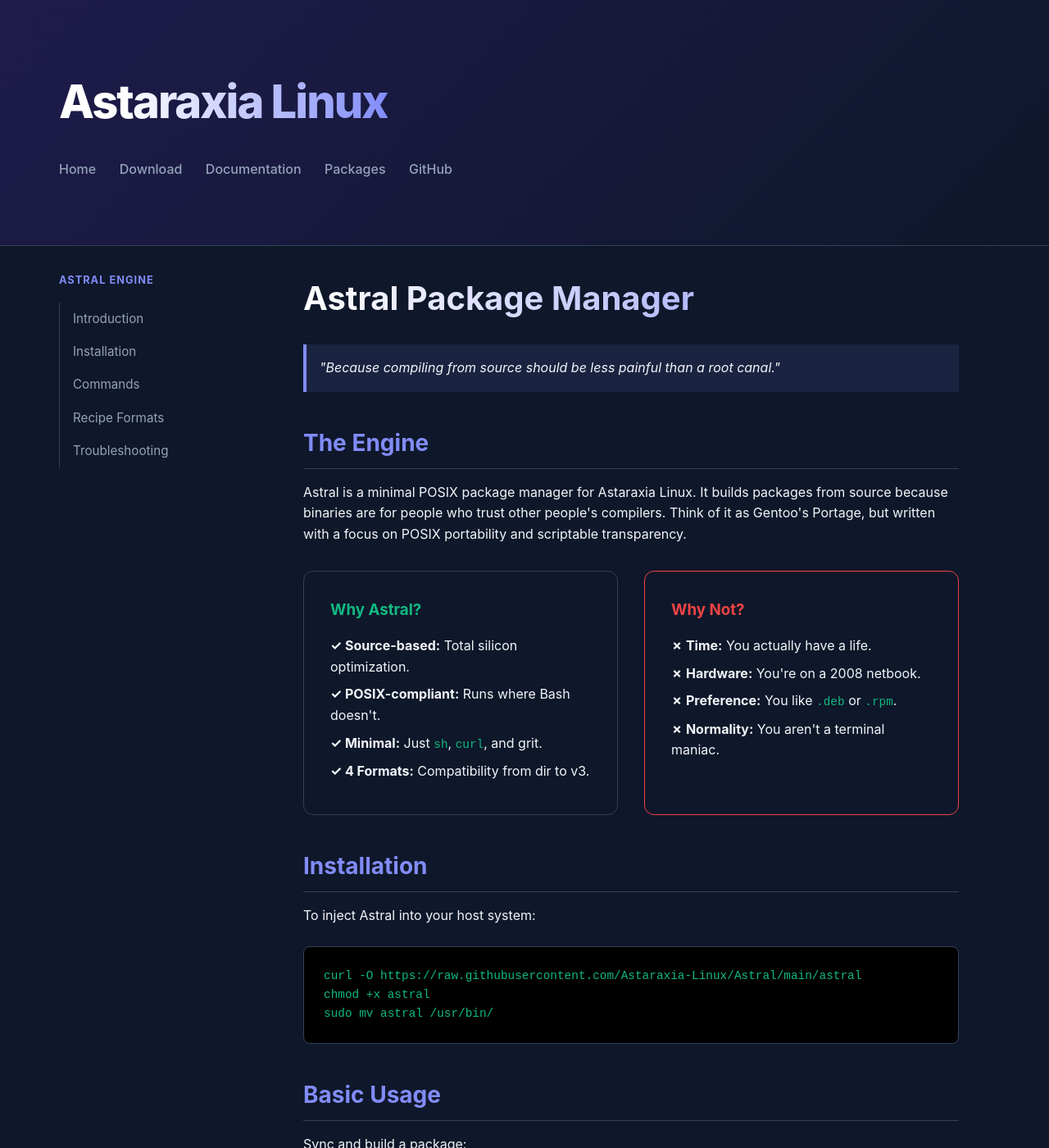
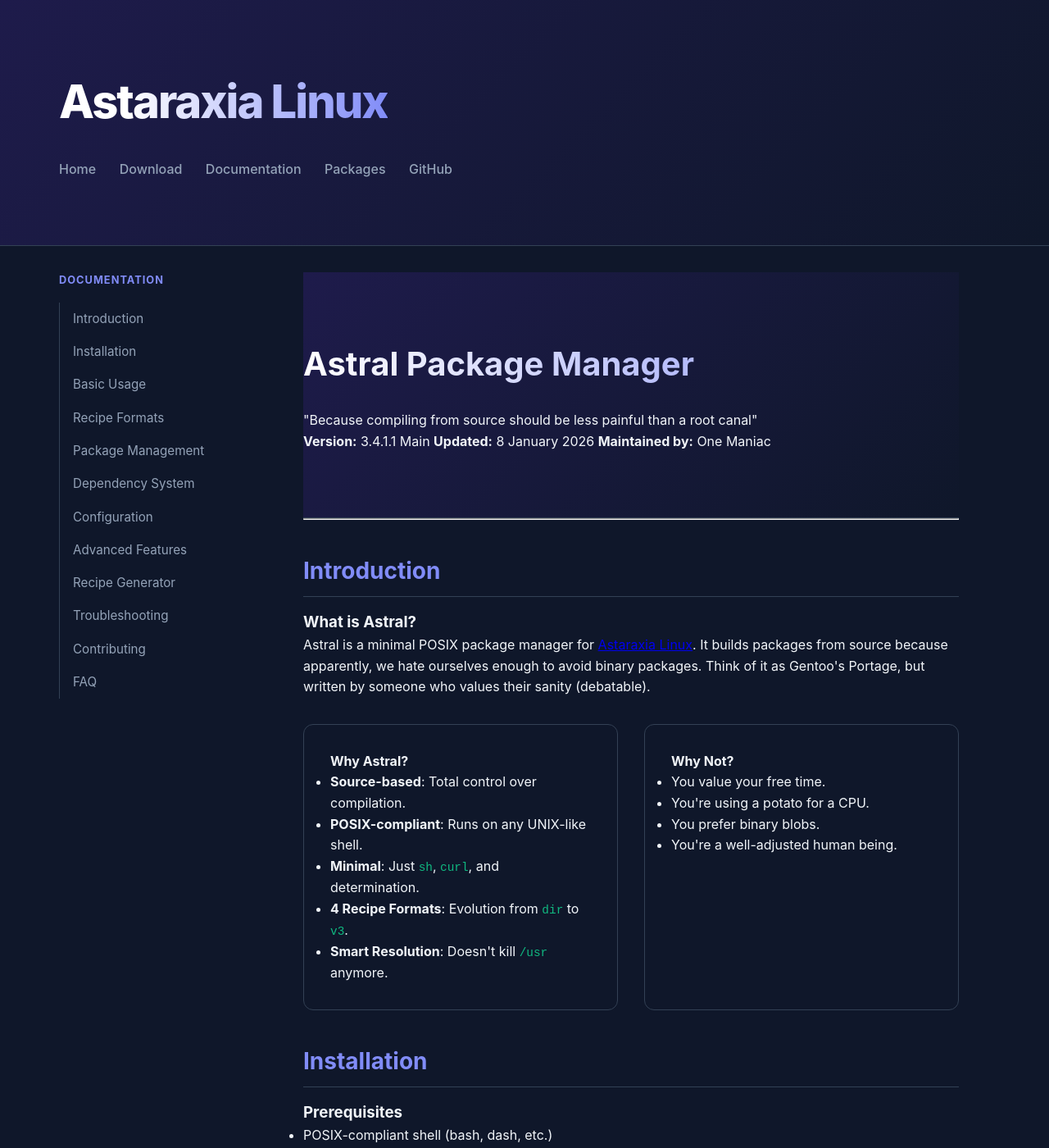
Before and after one commit to Astaraxia-Linux/astaraxia-linux.github.io, a Jekyll site: the page built from docus/astral.html, in a window 1280 px wide and 1400 px high. Shown: the whole window at 82% size. Built offline with Jekyll 4.4.1, drawn with Linux system fonts in a browser that asks for light colours; some of the changed text lies outside the part shown.

Commit message:
Update astral.html

```diff
--- a/docus/astral.html
+++ b/docus/astral.html
@@ -3,43 +3,60 @@
 title: Astral Docs
 sidebar_content: |
   <div class="nav-group" style="display: block;">
-    <h3>Astral Engine</h3>
+    <h3>Documentation</h3>
     <ul>
       <li><a href="#introduction">Introduction</a></li>
       <li><a href="#installation">Installation</a></li>
-      <li><a href="#usage">Commands</a></li>
-      <li><a href="#formats">Recipe Formats</a></li>
+      <li><a href="#basic-usage">Basic Usage</a></li>
+      <li><a href="#recipe-formats">Recipe Formats</a></li>
+      <li><a href="#package-management">Package Management</a></li>
+      <li><a href="#dependency-system">Dependency System</a></li>
+      <li><a href="#configuration">Configuration</a></li>
+      <li><a href="#advanced-features">Advanced Features</a></li>
+      <li><a href="#recipe-generator">Recipe Generator</a></li>
       <li><a href="#troubleshooting">Troubleshooting</a></li>
+      <li><a href="#contributing">Contributing</a></li>
+      <li><a href="#faq">FAQ</a></li>
     </ul>
   </div>
 ---
 
+<article class="astral-docs">
+    <header class="doc-header">
+        <h1 class="title-gradient">Astral Package Manager</h1>
+        <blockquote>"Because compiling from source should be less painful than a root canal"</blockquote>
+        <div class="metadata-banner">
+            <span><strong>Version:</strong> 3.4.1.1 Main</span>
+            <span><strong>Updated:</strong> 8 January 2026</span>
+            <span><strong>Maintained by:</strong> One Maniac</span>
+        </div>
+    </header>
+
+    <hr>
+
     <section id="introduction">
-    <h1 class="title-gradient">Astral Package Manager</h1>
-    <p class="quote" style="border-left: 4px solid var(--primary); padding: 1rem; background: rgba(129,140,248,0.1); font-style: italic; margin-bottom: 2rem;">
-        "Because compiling from source should be less painful than a root canal."
-    </p>
-
-    <h2>The Engine</h2>
-    <p>Astral is a minimal POSIX package manager for Astaraxia Linux. It builds packages from source because binaries are for people who trust other people's compilers. Think of it as Gentoo's Portage, but written with a focus on POSIX portability and scriptable transparency.</p>
+        <h2>Introduction</h2>
+        <h3>What is Astral?</h3>
+        <p>Astral is a minimal POSIX package manager for <a href="https://github.com/Astaraxia-Linux/Astaraxia/">Astaraxia Linux</a>. It builds packages from source because apparently, we hate ourselves enough to avoid binary packages. Think of it as Gentoo's Portage, but written by someone who values their sanity (debatable).</p>
 
         <div class="card-grid">
             <div class="card">
-            <h3 style="color: var(--accent);">Why Astral?</h3>
-            <ul style="list-style: none; padding: 0; margin-top: 1rem;">
-                <li style="margin-bottom: 0.5rem;"><strong>✓ Source-based:</strong> Total silicon optimization.</li>
-                <li style="margin-bottom: 0.5rem;"><strong>✓ POSIX-compliant:</strong> Runs where Bash doesn't.</li>
-                <li style="margin-bottom: 0.5rem;"><strong>✓ Minimal:</strong> Just <code>sh</code>, <code>curl</code>, and grit.</li>
-                <li style="margin-bottom: 0.5rem;"><strong>✓ 4 Formats:</strong> Compatibility from dir to v3.</li>
+                <h4>Why Astral?</h4>
+                <ul>
+                    <li><strong>Source-based</strong>: Total control over compilation.</li>
+                    <li><strong>POSIX-compliant</strong>: Runs on any UNIX-like shell.</li>
+                    <li><strong>Minimal</strong>: Just <code>sh</code>, <code>curl</code>, and determination.</li>
+                    <li><strong>4 Recipe Formats</strong>: Evolution from <code>dir</code> to <code>v3</code>.</li>
+                    <li><strong>Smart Resolution</strong>: Doesn't kill <code>/usr</code> anymore.</li>
                 </ul>
             </div>
-        <div class="card" style="border-color: #ef4444;">
-            <h3 style="color: #ef4444;">Why Not?</h3>
-            <ul style="list-style: none; padding: 0; margin-top: 1rem;">
-                <li style="margin-bottom: 0.5rem;"><strong>✗ Time:</strong> You actually have a life.</li>
-                <li style="margin-bottom: 0.5rem;"><strong>✗ Hardware:</strong> You're on a 2008 netbook.</li>
-                <li style="margin-bottom: 0.5rem;"><strong>✗ Preference:</strong> You like <code>.deb</code> or <code>.rpm</code>.</li>
-                <li style="margin-bottom: 0.5rem;"><strong>✗ Normality:</strong> You aren't a terminal maniac.</li>
+            <div class="card">
+                <h4>Why Not?</h4>
+                <ul>
+                    <li>You value your free time.</li>
+                    <li>You're using a potato for a CPU.</li>
+                    <li>You prefer binary blobs.</li>
+                    <li>You're a well-adjusted human being.</li>
                 </ul>
             </div>
         </div>
@@ -47,16 +64,120 @@
 
     <section id="installation">
         <h2>Installation</h2>
-    <p>To inject Astral into your host system:</p>
-    <pre><code>curl -O https://raw.githubusercontent.com/Astaraxia-Linux/Astral/main/astral
+        <h3>Prerequisites</h3>
+        <ul>
+            <li>POSIX-compliant shell (bash, dash, etc.)</li>
+            <li><code>curl</code> or <code>wget</code></li>
+            <li><code>sha256sum</code></li>
+            <li>Root access (sudo/doas)</li>
+            <li>Coffee (Essential)</li>
+        </ul>
+
+        <h3>Quick Install</h3>
+        <pre><code># Clone and install
+curl -O https://raw.githubusercontent.com/Astaraxia-Linux/Astral/main/astral
 chmod +x astral
-sudo mv astral /usr/bin/</code></pre>
+sudo mv astral /usr/bin/
+
+# Initialize
+sudo astral --version</code></pre>
     </section>
 
-<section id="usage">
+    <section id="basic-usage">
         <h2>Basic Usage</h2>
-    <p>Sync and build a package:</p>
-    <pre><code>sudo astral -S [package]</code></pre>
-    <p>Remove and clean orphaned files:</p>
-    <pre><code>sudo astral -R [package]</code></pre>
+        <h3>Installing</h3>
+        <pre><code># From official repo (AOHARU)
+sudo astral -S package-name
+
+# From community overlay (ASURA)
+sudo astral -SA package-name</code></pre>
+
+        <h3>Removing</h3>
+        <pre><code># Simple remove
+sudo astral -R package-name
+
+# Remove with orphans
+sudo astral -r package-name
+
+# Spring cleaning
+sudo astral --autoremove</code></pre>
     </section>
+
+    <section id="recipe-formats">
+        <h2>Recipe Formats</h2>
+        <p>Astral supports four formats. <strong>v3</strong> is the current standard.</p>
+
+        <h3>v3 Format (Separated Dependencies)</h3>
+        <p>The future standard. Separates build-time and runtime dependencies.</p>
+        <pre><code>$PKG.Version = "3"
+$PKG.Metadata: {
+    Version = "1.2.3"
+    Description = "A cool package"
+};
+
+$PKG.Depend.BDepends: { gcc make };
+$PKG.Depend.RDepends: { ncurses readline };
+
+$PKG.Build: {
+    ./configure --prefix=/usr
+    make -j$(nproc)
+};
+
+$PKG.Package: {
+    make DESTDIR="$PKGDIR" install
+};</code></pre>
+    </section>
+
+    <section id="package-management">
+        <h2>Package Management</h2>
+        <h3>The World Set</h3>
+        <p>The "world set" is your list of explicitly installed packages. It lives in <code>/var/lib/astral/db/world_set</code>.</p>
+
+        <h3>Dependency Resolution</h3>
+
+        <p>Astral uses recursive resolution. Use <code>astral -p [pkg]</code> to preview the tree before committing to a build.</p>
+    </section>
+
+    <section id="configuration">
+        <h2>Configuration</h2>
+        <p>Edit <code>/etc/astral/make.conf</code> to tune the engine.</p>
+        <pre><code>CFLAGS="-O2 -pipe -march=native"
+MAKEFLAGS="-j$(nproc)"
+CCACHE_ENABLED="yes"
+FEATURES="ccache parallel-make strip"</code></pre>
+    </section>
+
+    <section id="troubleshooting">
+        <h2>Troubleshooting</h2>
+        <div class="spec-card">
+            <h4>"Another instance is running"</h4>
+            <p>Fix: <code>sudo rm -rf /var/lock/astral.lock.d</code></p>
+        </div>
+        <div class="spec-card">
+            <h4>"Circular Dependency"</h4>
+            <p>Math says no. Fix your recipes.</p>
+        </div>
+        <div class="spec-card">
+            <h4>"Checksum Mismatch"</h4>
+            <p>Upstream changed the file. Re-download and update the recipe checksum.</p>
+        </div>
+    </section>
+
+    <section id="faq">
+        <h2>FAQ</h2>
+        <dl>
+            <dt>Why POSIX sh?</dt>
+            <dd>If /bin/sh is broken, you have bigger problems.</dd>
+
+            <dt>Is it stable?</dt>
+            <dd>It won't delete /usr anymore, so... yes?</dd>
+        </dl>
+    </section>
+
+    <footer class="doc-footer">
+        <div class="dev-banner">
+            <strong>LICENSE:</strong> GPL-3.0 | <strong>CREDITS:</strong> Inspired by Gentoo, Arch, and Pain.
+        </div>
+        <p class="quote">"Astral: Because life's too short to not compile everything from source"</p>
+    </footer>
+</article>
```
Lines whose indentation alone changed are shown as unchanged.
